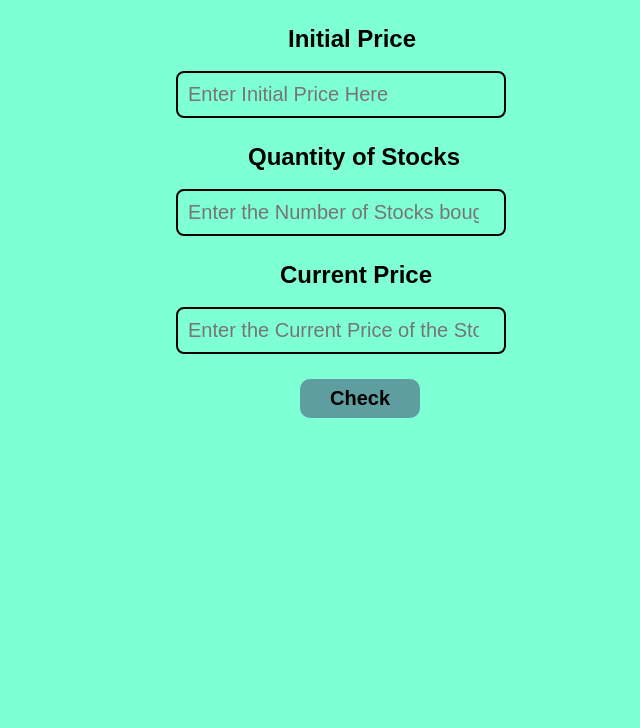
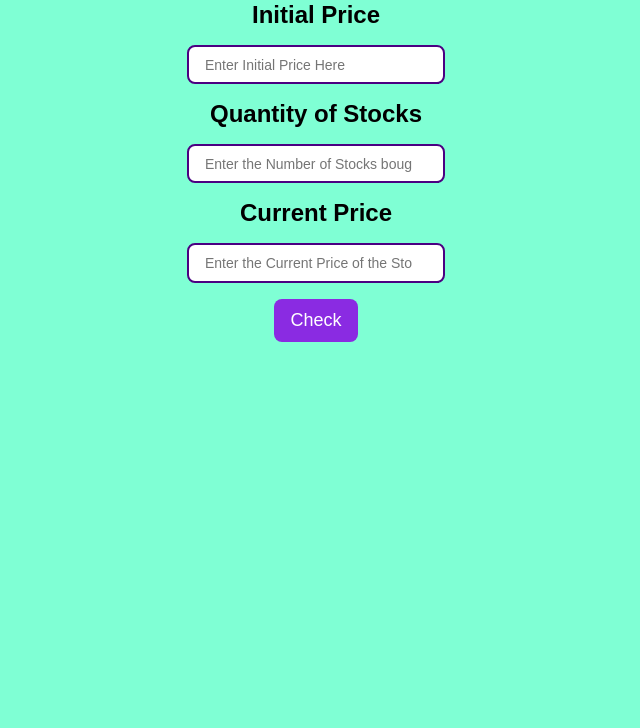
Before and after one commit to pranav456/Profit-and-Loss-Calculator, a plain HTML site: page index.html in a window 1280 px wide. Shown: the part 72-800 px from the top of the page, without its empty margins (324-964 px from the left). Drawn offline with Linux system fonts and the light colour scheme; a web font is replaced by a local one.

Commit message:
refactor: css

```diff
--- a/index.html
+++ b/index.html
@@ -13,22 +13,22 @@
              Profit & Loss Calculator
         </h1>
     </header>
-    <section style="margin-left:30rem">
+    <main>
         <div>
-            <h2 style="margin-left: 7rem;">Initial Price</h2>
-            <input id="cost-price" type="number" placeholder="Enter Initial Price Here"/>
+            <h2>Initial Price</h2>
+            <input class ="input-text" id="cost-price" type="number" placeholder="Enter Initial Price Here"/>
         </div>
         <div>
-            <h2 style="margin-left: 4.5rem;">Quantity of Stocks</h2>
-            <input id="stock-quantity" type="number" placeholder="Enter the Number of Stocks bought"/>
+            <h2>Quantity of Stocks</h2>
+            <input class ="input-text" id="stock-quantity" type="number" placeholder="Enter the Number of Stocks bought"/>
         </div>
         <div>
-            <h2 style="margin-left: 6.5rem;">Current Price</h2>
-            <input id="selling-price" type="number" placeholder="Enter the Current Price of the Stocks"/>
+            <h2>Current Price</h2>
+            <input class ="input-text" id="selling-price" type="number" placeholder="Enter the Current Price of the Stocks"/>
         </div>
-        <button style="margin-left: 9rem;" id="check-btn">Check</button>
+        <button id="check-btn">Check</button>
         <p  id="output"></p>
-    </section>
+    </main>
 
     <script type='text/javascript' src="app.js"></script>
 
--- a/style.css
+++ b/style.css
@@ -4,63 +4,57 @@
   margin: 0;
   padding: 0;
   box-sizing: border-box;
+}
+
+body {
   font-family: "Fira Sans Condensed", sans-serif;
   background-color: aquamarine;
+  text-align: center;
 }
 
 header h1 {
-  padding: 20px 20px;
+  padding: 10px 10px;
   text-align: center;
   color: black;
 }
+/*
+div {
+  margin: 20px;
+} */
 
-section {
-  width: 40vw;
-  margin: 10px auto;
-  text-align: center;
-  margin-left: 18px;
+main h2 {
+  margin: 1rem;
 }
 
-div {
-  margin: 20px;
+main {
+  margin: 0 0 7rem;
 }
 
-div > h2 {
-  text-align: start;
-  color: black;
-  margin-left: 5.5rem;
+.input-text {
+  font-size: 14px;
+  outline: #fff;
+  padding: 0.6rem 1rem;
+
+  border: 2px solid indigo;
+  border-radius: 0.5rem;
+  width: 100%;
+  max-width: 258px;
 }
 
-div > input {
-  margin: 18px 0px 25px;
-  padding: 10px;
-  border: 2px solid black;
-  border-radius: 8px;
-  font-size: 20px;
-  outline: none;
-  width: 70%;
-  display: flex;
-  color: black;
-}
-
-button {
-  padding: 8px 30px;
+#check-btn {
+  background: blueviolet;
   border: none;
-  background-color: cadetblue;
-  color: black;
-  font-size: 20px;
-  border-radius: 10px;
+  color: #fff;
+  padding: 0.7rem 1rem;
+  border-radius: 0.5rem;
+  font-size: large;
   cursor: pointer;
-  margin-bottom: 20px;
-  display: flex;
-  font-weight: bold;
+  outline: #fff;
+  margin: 1rem auto;
+  display: block;
 }
 
 #output {
-  font-size: 20px;
-  padding: 18px 0px;
-  display: none;
   font-weight: bold;
-  margin-left: 1px;
-  position: absolute;
+  font-size: large;
 }
```
